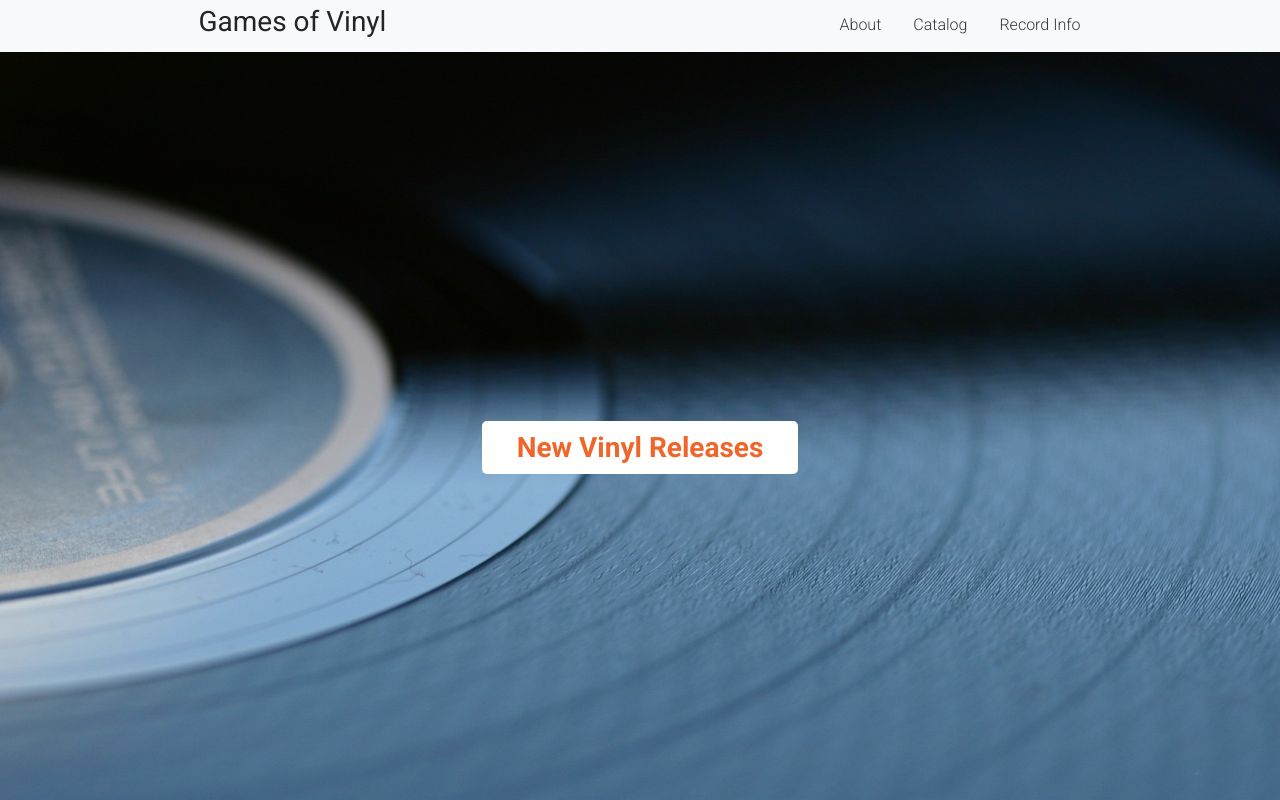
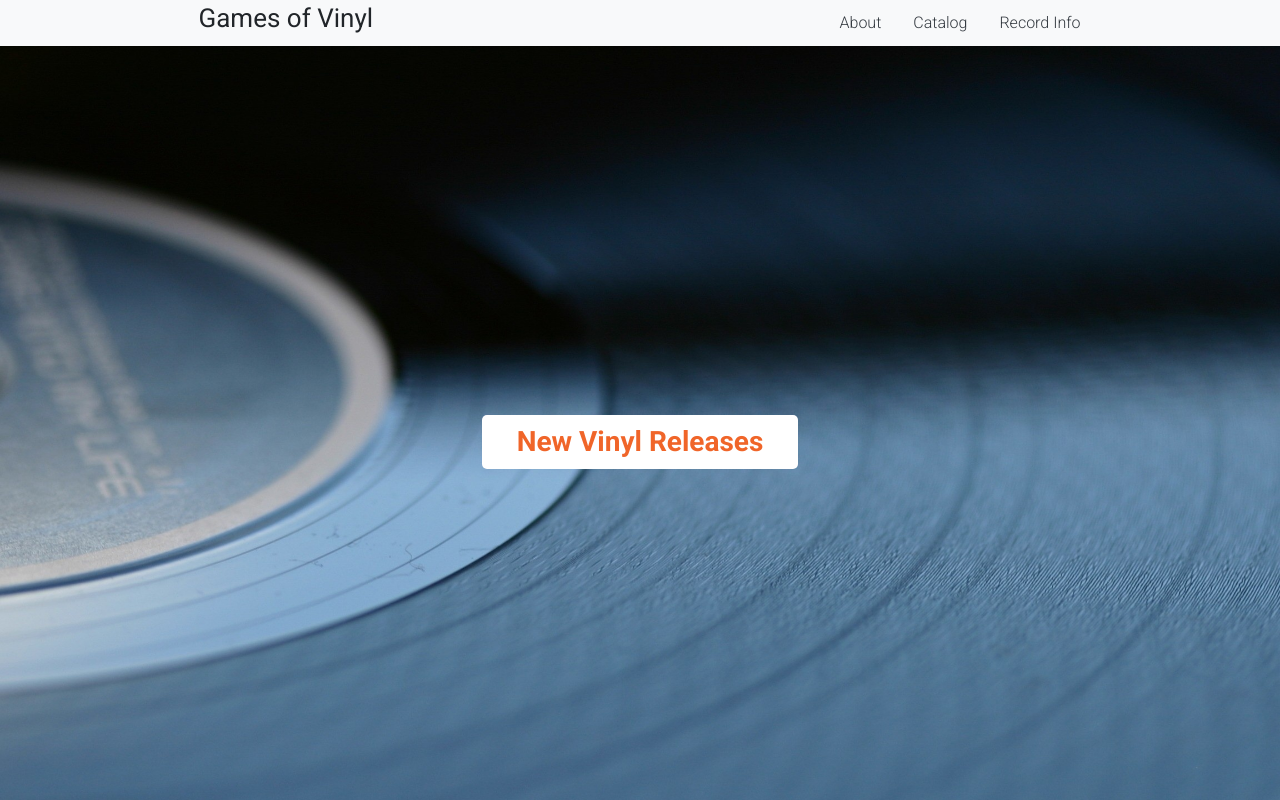
Before and after one commit to LetonGerman/LetonWebLab2, a plain HTML site: page index.html in a window 1280 px wide. Shown: the top 800 px of the page. Drawn offline with Linux system fonts and the light colour scheme.

Commit message:
Small fix.

```diff
--- a/css/style.css
+++ b/css/style.css
@@ -5,12 +5,12 @@ body {
 }
 
 header {
-    padding-top: 5px;
-    padding-bottom: 5px;
+    padding-top: 3px;
+    padding-bottom: 3px;
 }
 
 header div h2 {
-    font-size: 28px;
+    font-size: 26px;
 }
 
 .jumbotron-fluid {
--- a/index.html
+++ b/index.html
@@ -14,7 +14,7 @@
 <body>
 <header class="container-fluid">
     <div class="row navbar-dark bg-light justify-content-center">
-        <h2 class="col-8 col-sm-6 col-md-6 col-lg-6 col-xl-6">
+        <h2 class="col-9 col-sm-6 col-md-6 col-lg-6 col-xl-6">
             Games of Vinyl
         </h2>
         <nav class="nav nav-pills flex-row flex-md-row flex-lg-row flex-xl-row justify-content-center">
```
